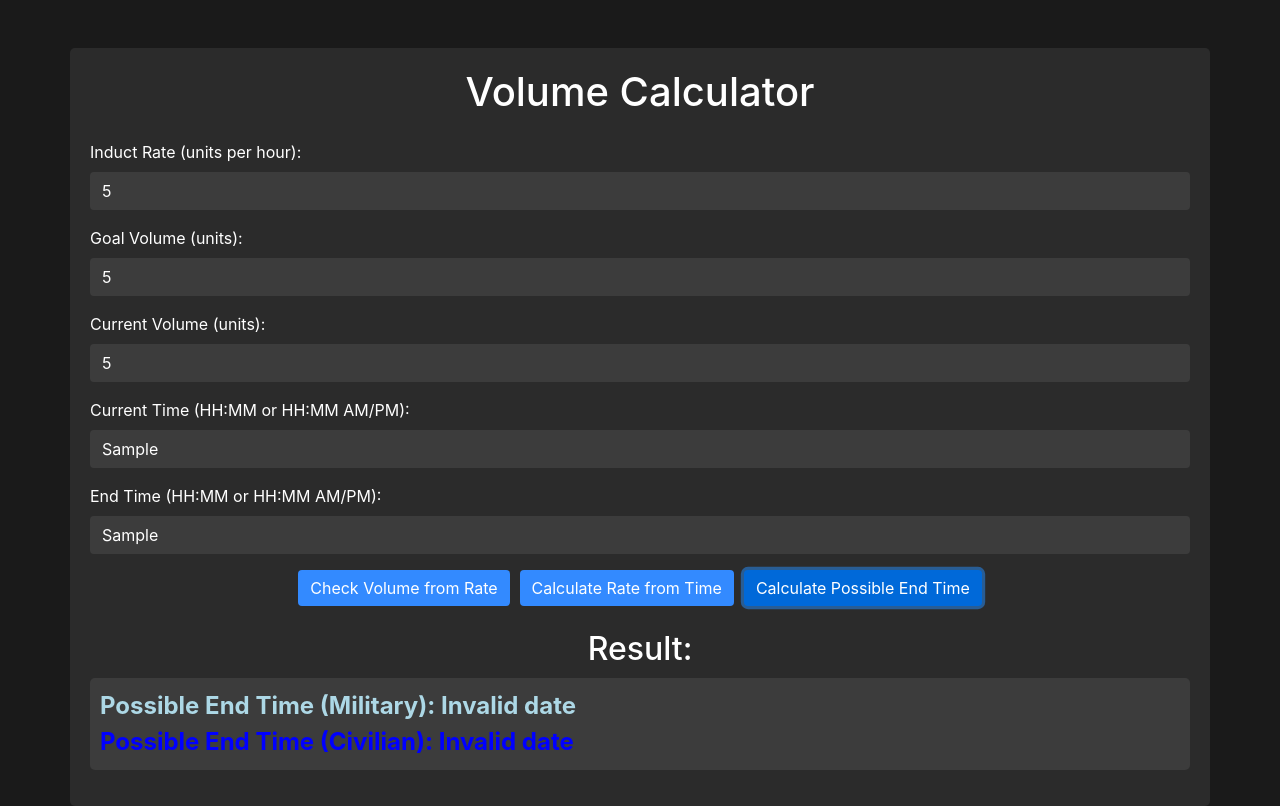
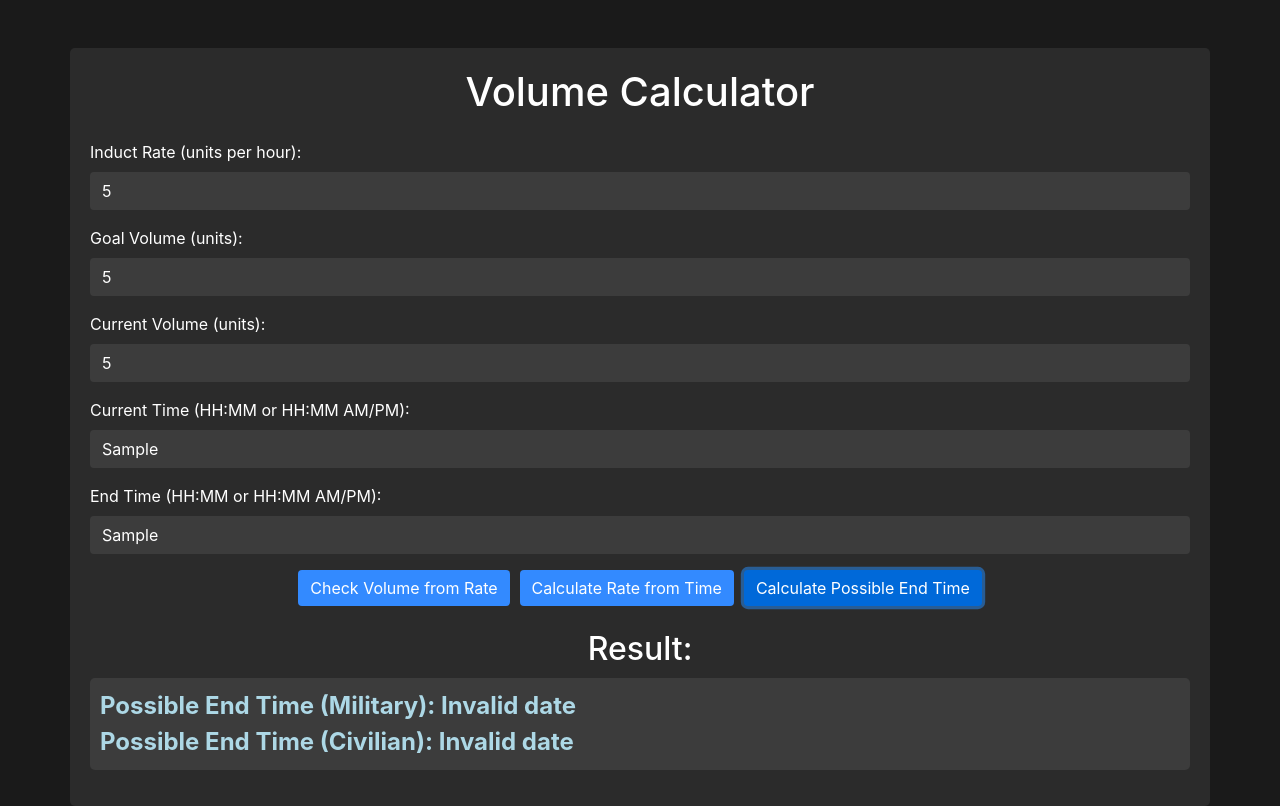
Before and after one commit to NotAnotherError/rcalc.io, a plain HTML site: page docs/index.html in a window 1280 px wide. Both pictures are taken after typing "5", "5", "5", "Sample", "Sample" into the empty fields and a click on the button "Calculate Possible End Time". Drawn offline with nearby package versions, Linux system fonts and the light colour scheme.

Commit message:
Update index.html

```diff
--- a/docs/index.html
+++ b/docs/index.html
@@ -303,7 +303,7 @@
             const endTimeCivilian = moment(currentMilitaryTime, "HH:mm").add(minutesLeft, "minutes").format("hh:mm A");
 
             // Display the result
-            const resultText = '<span style="color: lightblue;">Possible End Time (Military): ' + endTimeMilitary + '</span><br><span style="color: blue;">Possible End Time (Civilian): ' + endTimeCivilian + '</span>';
+            const resultText = '<span style="color: lightblue;">Possible End Time (Military): ' + endTimeMilitary + '</span><br><span style="color: lightblue;">Possible End Time (Civilian): ' + endTimeCivilian + '</span>';
 
             document.getElementById("result").innerHTML = resultText;
         }
```
